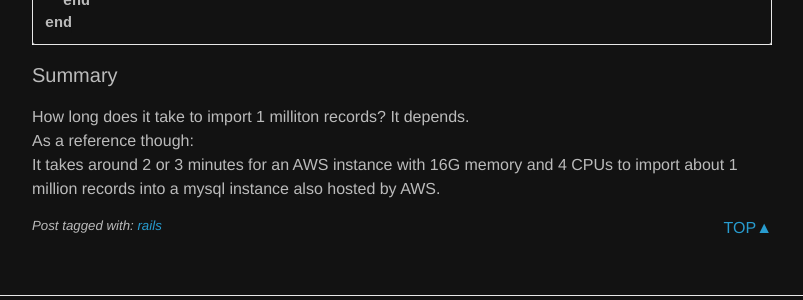
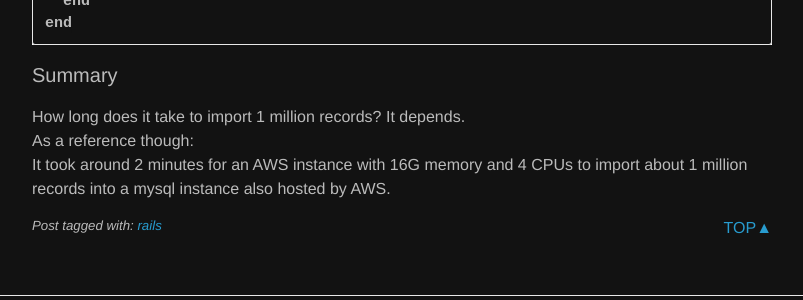
Before and after one commit to yuan-jiang/yuan-jiang.github.io, a Jekyll site: the page built from _posts/2020-09-18-how-to-import-millions-of-records-into-mysql.md, in a window 1280 px wide and 900 px high, scrolled down 1858 px. Shown: the part 517-817 px from the top of the window, without its empty margins (238-1041 px from the left). Built offline with Jekyll 4.4.1, drawn with Linux system fonts in a browser that asks for light colours; comment, search, counter and statistics services are not loaded; some of the changed text lies outside the part shown.

Commit message:
Fix typo and enable GA again

```diff
--- a/_config.yml
+++ b/_config.yml
@@ -41,7 +41,7 @@ email: W3l1YW5qaWFuZ0BvdXRsb29rLmNvbV0=
 disqus: yuanjiangspace
 
 # Google analytics unique tracking id
-# google_analytics: UA-69801579-1
+google_analytics: UA-69801579-1
 
 # Build settings
 markdown: kramdown
--- a/_posts/2020-09-18-how-to-import-millions-of-records-into-mysql.md
+++ b/_posts/2020-09-18-how-to-import-millions-of-records-into-mysql.md
@@ -105,7 +105,7 @@ end
 {% endhighlight %}
 
 ### Summary
-How long does it take to import 1 milliton records?
+How long does it take to import 1 million records?
 It depends.
 As a reference though:
-It takes around 2 or 3 minutes for an AWS instance with 16G memory and 4 CPUs to import about 1 million records into a mysql instance also hosted by AWS.
+It took around 2 minutes for an AWS instance with 16G memory and 4 CPUs to import about 1 million records into a mysql instance also hosted by AWS.
```
Also changed, not shown: other parts of _posts/2020-09-18-how-to-import-millions-of-records-into-mysql.md (+1 -1 lines).
